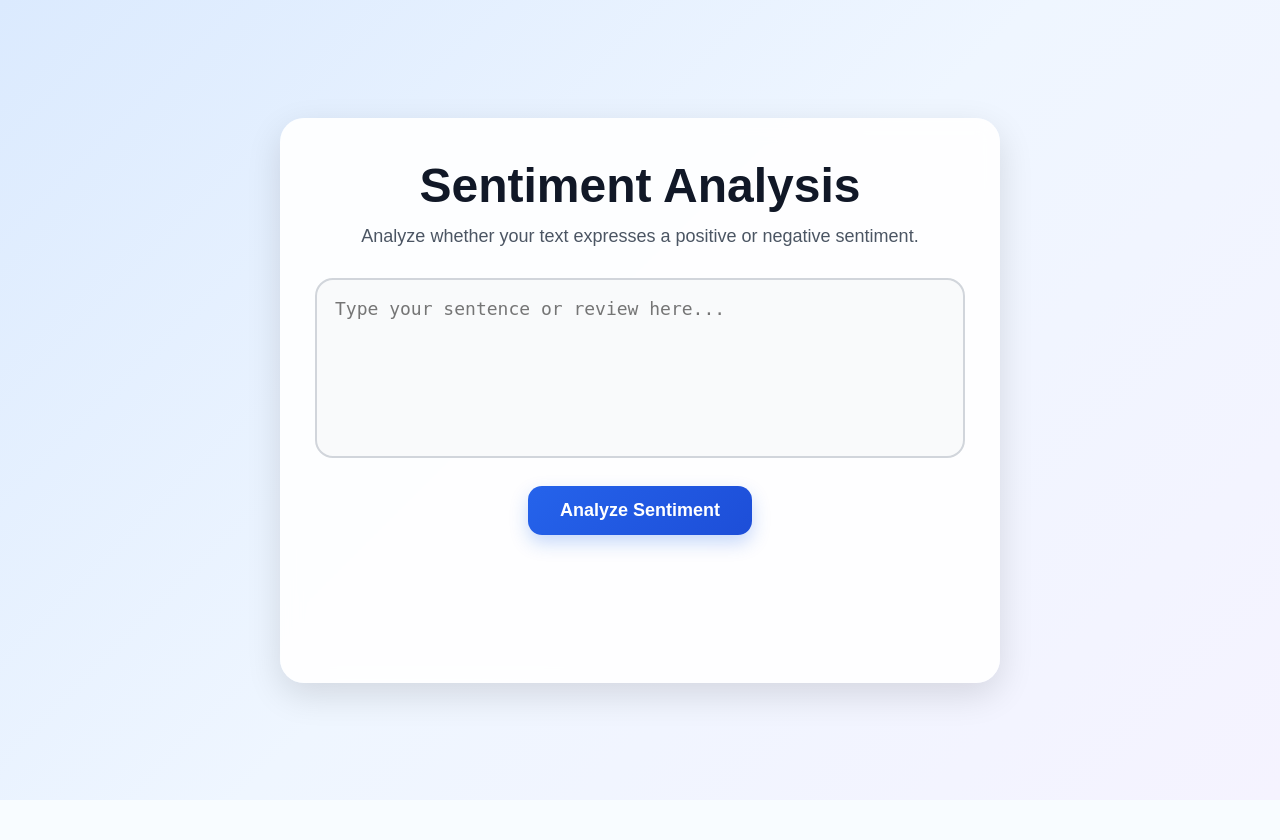
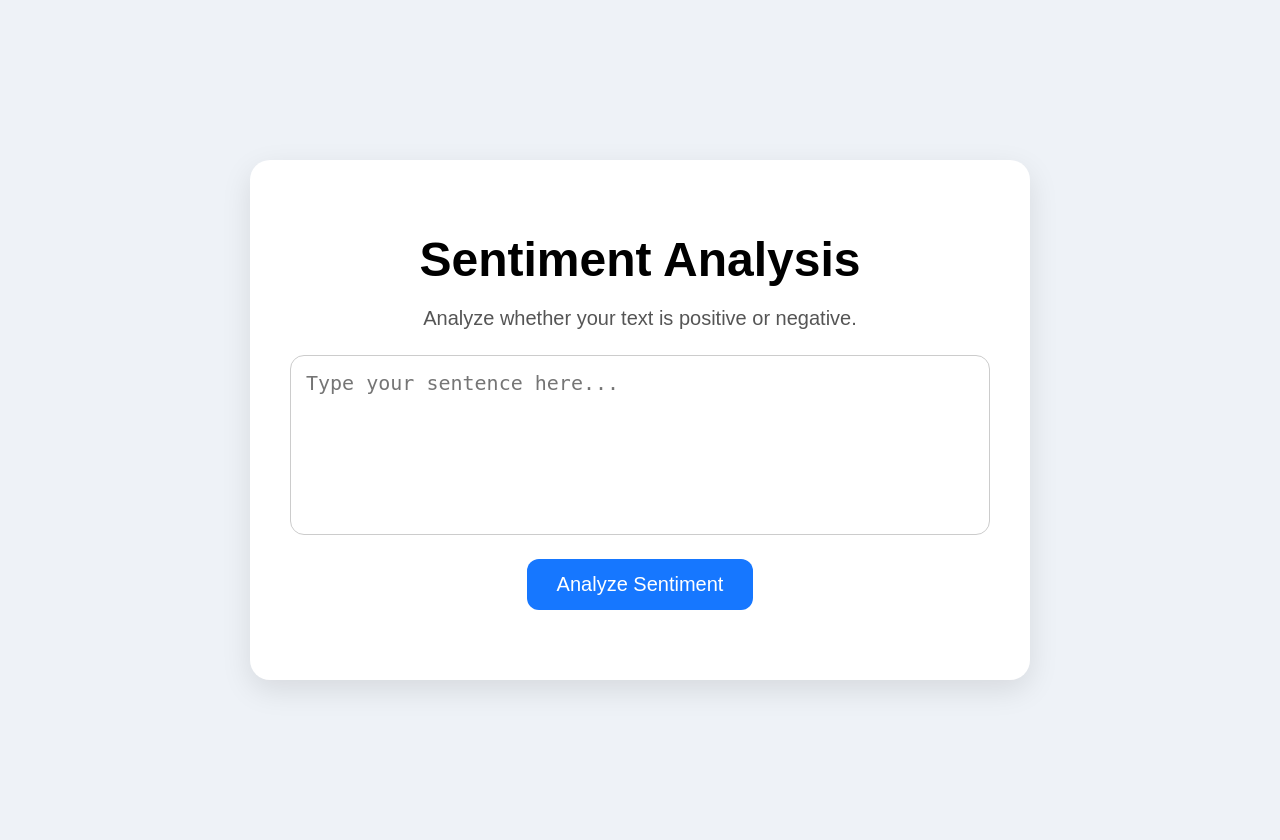
Before and after one commit to prtus007/Sentiment_Analysis_web_App, a Flask app: page / in a window 1280 px wide. Before the commit the page ends 800 px from the top, so only its background shows below. Run offline with Flask 3, Linux system fonts and the light colour scheme.

Commit message:
added sentiment analysis web app

```diff
--- a/static/style.css
+++ b/static/style.css
@@ -1,133 +1,90 @@
-* {
-    margin: 0;
-    padding: 0;
-    box-sizing: border-box;
-}
-
 body {
     font-family: Arial, sans-serif;
     min-height: 100vh;
-    background: linear-gradient(135deg, #dbeafe, #eff6ff, #f5f3ff);
+    background: #eef2f7;
     display: flex;
     justify-content: center;
     align-items: center;
     padding: 20px;
+    margin: 0;
 }
 
 .container {
     width: 100%;
-    max-width: 720px;
-    background: rgba(255, 255, 255, 0.9);
-    backdrop-filter: blur(10px);
-    border-radius: 24px;
-    padding: 40px 35px;
-    box-shadow: 0 12px 35px rgba(0, 0, 0, 0.12);
+    max-width: 700px;
+    background: white;
+    border-radius: 20px;
+    padding: 40px;
+    box-shadow: 0 10px 30px rgba(0,0,0,0.1);
     text-align: center;
 }
 
 h1 {
     font-size: 48px;
-    color: #111827;
     margin-bottom: 10px;
-    font-weight: 700;
 }
 
 .subtitle {
-    font-size: 18px;
-    color: #4b5563;
-    margin-bottom: 28px;
-    line-height: 1.5;
-}
-
-.input-box {
-    margin-bottom: 24px;
+    font-size: 20px;
+    color: #555;
+    margin-bottom: 25px;
 }
 
 textarea {
     width: 100%;
     min-height: 180px;
-    padding: 18px;
-    border: 2px solid #d1d5db;
-    border-radius: 18px;
-    font-size: 18px;
+    padding: 15px;
+    font-size: 20px;
+    border: 1px solid #ccc;
+    border-radius: 14px;
     resize: none;
-    outline: none;
-    transition: 0.3s ease;
-    background: #f9fafb;
-}
-
-textarea:focus {
-    border-color: #2563eb;
-    background: #ffffff;
-    box-shadow: 0 0 0 4px rgba(37, 99, 235, 0.12);
+    box-sizing: border-box;
 }
 
 button {
-    background: linear-gradient(135deg, #2563eb, #1d4ed8);
+    margin-top: 20px;
+    padding: 14px 30px;
+    font-size: 20px;
+    border: none;
+    border-radius: 12px;
+    background: #1677ff;
     color: white;
-    border: none;
-    padding: 14px 32px;
-    font-size: 18px;
-    font-weight: 600;
-    border-radius: 14px;
     cursor: pointer;
-    transition: 0.3s ease;
-    box-shadow: 0 8px 18px rgba(37, 99, 235, 0.25);
-}
-
-button:hover {
-    transform: translateY(-2px);
-    box-shadow: 0 12px 22px rgba(37, 99, 235, 0.32);
 }
 
 .result-box {
-    margin-top: 28px;
-    min-height: 80px;
+    margin-top: 30px;
 }
 
 .result-card {
-    padding: 22px;
-    border-radius: 18px;
+    padding: 20px;
+    border-radius: 16px;
     color: white;
-    animation: fadeIn 0.35s ease-in-out;
 }
 
 .result-card h2 {
-    font-size: 34px;
+    font-size: 36px;
     margin-bottom: 10px;
 }
 
 .result-card p {
-    font-size: 18px;
+    font-size: 20px;
 }
 
 .positive {
-    background: linear-gradient(135deg, #16a34a, #22c55e);
+    background: #16a34a;
 }
 
 .negative {
-    background: linear-gradient(135deg, #dc2626, #ef4444);
+    background: #dc2626;
 }
 
 .loading {
-    color: #2563eb;
+    color: #1677ff;
     font-size: 18px;
-    font-weight: 600;
 }
 
 .error {
     color: #dc2626;
-    font-size: 17px;
-    font-weight: 600;
+    font-size: 18px;
 }
-
-@keyframes fadeIn {
-    from {
-        opacity: 0;
-        transform: translateY(12px);
-    }
-    to {
-        opacity: 1;
-        transform: translateY(0);
-    }
-}
--- a/templates/index.html
+++ b/templates/index.html
@@ -7,16 +7,11 @@
     <link rel="stylesheet" href="{{ url_for('static', filename='style.css') }}">
 </head>
 <body>
-    <div class="background"></div>
-
     <div class="container">
         <h1>Sentiment Analysis</h1>
-        <p class="subtitle">Analyze whether your text expresses a positive or negative sentiment.</p>
+        <p class="subtitle">Analyze whether your text is positive or negative.</p>
 
-        <div class="input-box">
-            <textarea id="userText" rows="6" placeholder="Type your sentence or review here..."></textarea>
-        </div>
-
+        <textarea id="userText" rows="6" placeholder="Type your sentence here..."></textarea>
         <button onclick="analyzeSentiment()">Analyze Sentiment</button>
 
         <div id="result" class="result-box"></div>
@@ -46,16 +41,13 @@
                 const data = await response.json();
 
                 if (data.sentiment) {
-                    let sentimentClass = data.sentiment === "Positive" ? "positive" : "negative";
-
-                    resultDiv.innerHTML = `
-                        <div class="result-card ${sentimentClass}">
-                            <h2>${data.sentiment}</h2>
-                            <p>Confidence: ${data.confidence}%</p>
-                        </div>
-                    `;
+                    resultDiv.innerHTML =
+                        "<div class='result-card " + data.sentiment.toLowerCase() + "'>" +
+                        "<h2>" + data.sentiment + "</h2>" +
+                        "<p>Confidence: " + data.confidence + "%</p>" +
+                        "</div>";
                 } else {
-                    resultDiv.innerHTML = `<p class="error">${data.error}</p>`;
+                    resultDiv.innerHTML = "<p class='error'>" + data.error + "</p>";
                 }
             } catch (error) {
                 resultDiv.innerHTML = "<p class='error'>Something went wrong.</p>";
```
